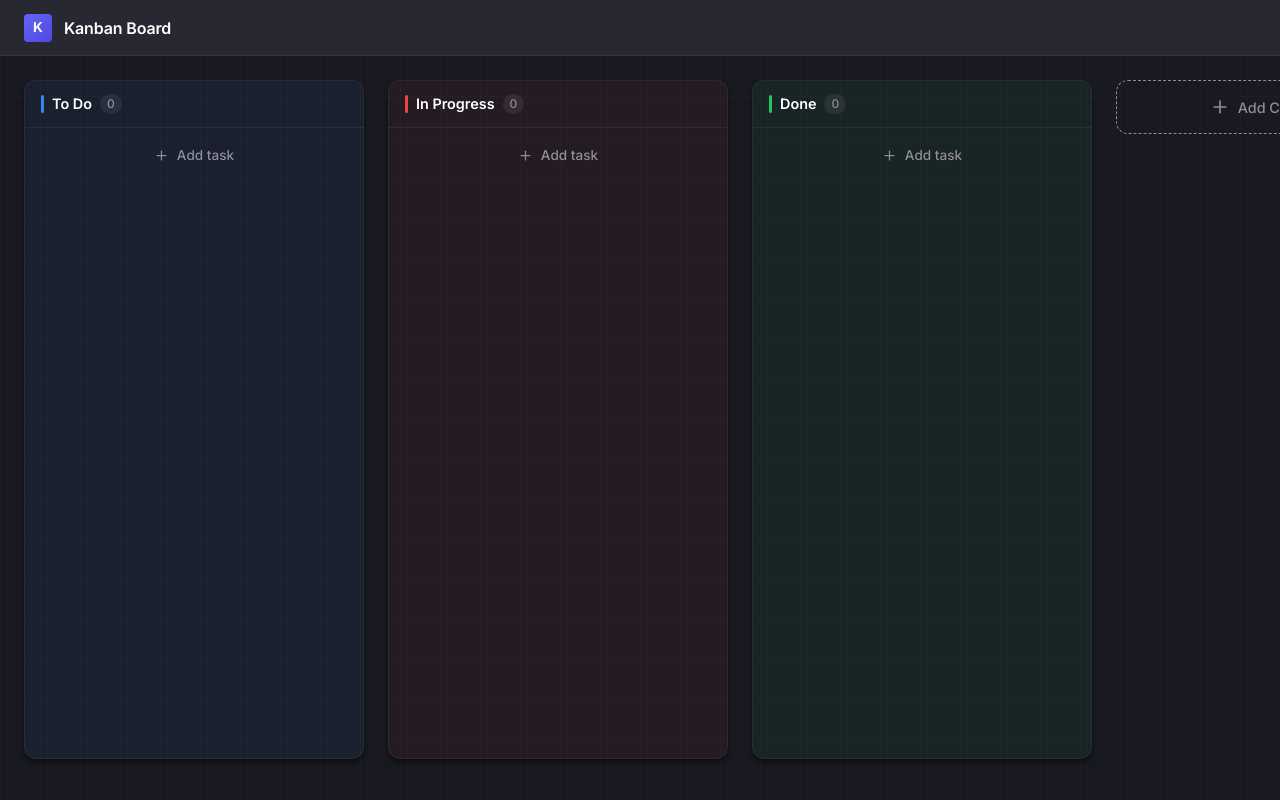
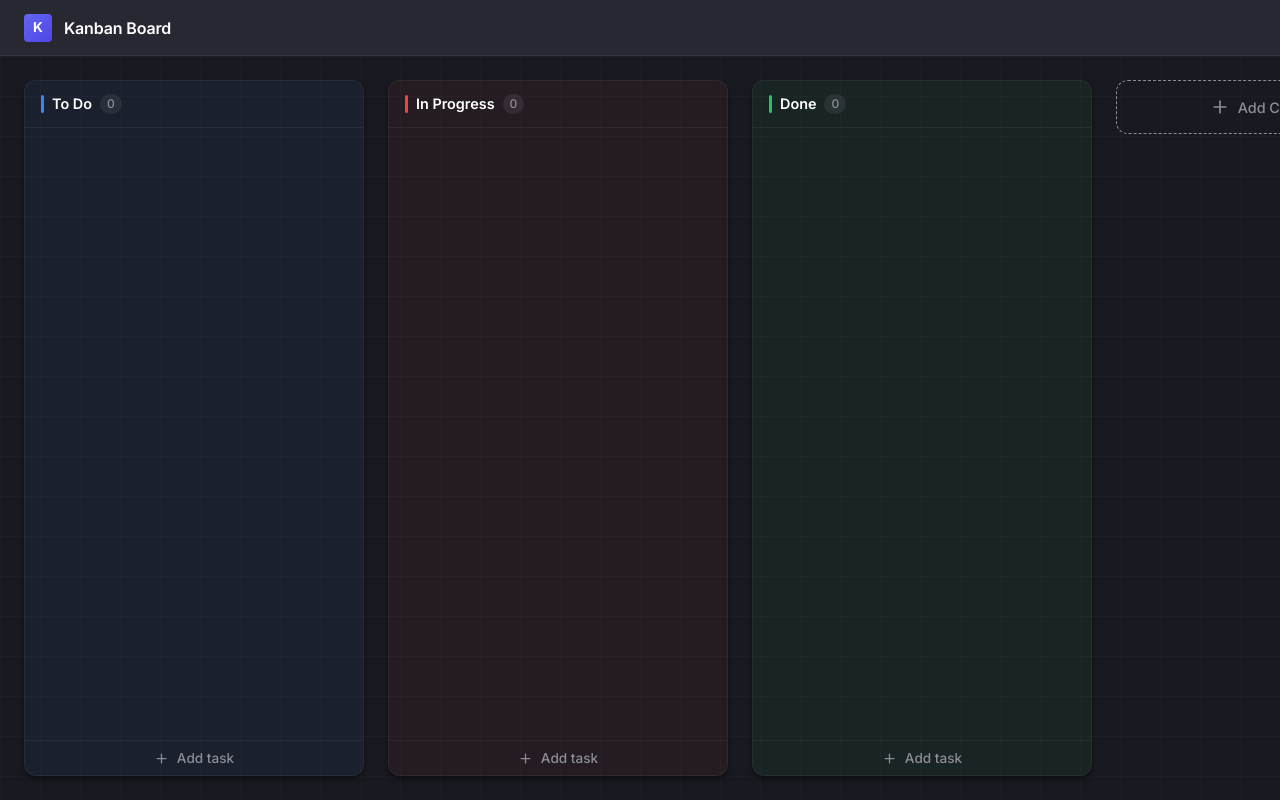
Before and after one commit to brjahanbani/Kanban-Task-Manager-Board, a React (Vite) app: page / in a window 1280 px wide. Built offline with nearby package versions, Linux system fonts and the light colour scheme.

Commit message:
feat: implement board column structure with task management capabilities and custom styling 0.0.4v

```diff
--- a/package.json
+++ b/package.json
@@ -1,7 +1,7 @@
 {
   "name": "Kanban-Task-Manager",
   "private": true,
-  "version": "0.0.3",
+  "version": "0.0.4",
   "type": "module",
   "scripts": {
     "dev": "vite",
--- a/src/App.css
+++ b/src/App.css
@@ -8,9 +8,12 @@
 }
 
 .main-content {
-  flex: 1;
+  flex: 1 1 0;      /* grow, shrink, base-0 so it never exceeds 100vh */
+  min-height: 0;    /* critical: allows children to shrink below content size */
   overflow: hidden;
   position: relative;
+  display: flex;    /* pass flex context to board-container */
+  flex-direction: column;
 }
 
 /* Background grid effect for premium feel */
--- a/src/components/Board/Board.css
+++ b/src/components/Board/Board.css
@@ -1,15 +1,20 @@
 .board-container {
   padding: var(--spacing-6);
-  height: calc(100vh - 73px); /* 73px is approx header height */
+  /* Take up all height given by main-content */
+  flex: 1 1 0;
+  min-height: 0;
   overflow-x: auto;
   overflow-y: hidden;
   display: flex;
+  flex-direction: column; /* so .board-columns-wrapper can fill height */
 }
 
 .board-columns-wrapper {
   display: flex;
   gap: var(--spacing-6);
-  height: 100%;
+  flex: 1 1 0;      /* fill board-container height */
+  min-height: 0;    /* let columns shrink */
+  align-items: stretch; /* columns stretch to full available height */
 }
 
 .add-column-wrapper {
--- a/src/components/Column/Column.css
+++ b/src/components/Column/Column.css
@@ -1,3 +1,6 @@
+/* ============================================================
+   Column layout
+   ============================================================ */
 .board-column {
   background-color: var(--col-bg, var(--bg-secondary));
   border-radius: var(--radius-lg);
@@ -5,14 +8,17 @@
   min-width: 340px;
   display: flex;
   flex-direction: column;
-  height: 100%;
-  max-height: calc(100vh - 120px);
+  /* Height is fully controlled by the parent flex container */
+  flex: 0 0 auto;    /* don't grow/shrink width-wise */
+  min-height: 0;     /* allow internal scroll to engage */
   box-shadow: var(--shadow-md);
   border: 1px solid rgba(255, 255, 255, 0.05);
   overflow: hidden;
 }
 
-/* ---- Column header ---- */
+/* ============================================================
+   Column header — drag handle
+   ============================================================ */
 .column-header {
   display: flex;
   align-items: center;
@@ -21,13 +27,12 @@
   border-bottom: 1px solid rgba(255, 255, 255, 0.06);
   cursor: grab;
   user-select: none;
+  flex-shrink: 0;    /* never squish */
 }
 
-.column-header:active {
-  cursor: grabbing;
-}
+.column-header:active { cursor: grabbing; }
 
-/* Coloured accent bar on the left of the header */
+/* Coloured accent bar */
 .column-accent-bar {
   width: 3px;
   height: 18px;
@@ -41,20 +46,23 @@
   align-items: center;
   gap: var(--spacing-2);
   flex: 1;
+  min-width: 0;   /* allow text to truncate */
 }
 
 .column-title {
   font-size: 0.9rem;
   font-weight: 600;
   color: var(--text-primary);
+  white-space: nowrap;
+  overflow: hidden;
+  text-overflow: ellipsis;
 }
 
-/* Bold yellow styling for Force In Progress column */
+/* Bold yellow — Force In Progress */
 .column-title-warning {
   color: #f4c430;
   font-weight: 800;
   font-size: 0.95rem;
-  letter-spacing: -0.01em;
   text-shadow: 0 0 12px rgba(234, 179, 8, 0.55);
   display: flex;
   align-items: center;
@@ -74,6 +82,7 @@
   background-color: rgba(255, 255, 255, 0.07);
   border-radius: var(--radius-full);
   padding: 1px 7px;
+  flex-shrink: 0;
 }
 
 /* Delete button — hidden until hover */
@@ -81,31 +90,60 @@
   opacity: 0;
   transition: opacity var(--transition-fast);
   margin-left: auto;
+  flex-shrink: 0;
 }
+.column-header:hover .col-delete-btn { opacity: 1; }
 
-.column-header:hover .col-delete-btn {
-  opacity: 1;
-}
-
-/* ---- Task list area ---- */
+/* ============================================================
+   Task list — scrollable middle section
+   ============================================================ */
 .column-content {
   padding: var(--spacing-3);
   display: flex;
   flex-direction: column;
   gap: var(--spacing-2);
   overflow-y: auto;
-  flex-grow: 1;
+  flex: 1 1 0;      /* grow and shrink; allows footer to stay pinned */
+  min-height: 0;    /* critical: lets flex children shrink below content size */
 }
 
-/* ---- Add task form ---- */
+/* ============================================================
+   Column footer — NEVER scrolls; always pinned to bottom
+   ============================================================ */
+.column-footer {
+  flex-shrink: 0;
+  border-top: 1px solid rgba(255, 255, 255, 0.05);
+}
+
+/* ── "+ Add task" trigger button ── */
+.add-task-btn {
+  display: flex;
+  align-items: center;
+  justify-content: center;
+  gap: var(--spacing-2);
+  padding: 0.55rem var(--spacing-3);
+  color: var(--text-secondary);
+  background-color: transparent;
+  font-size: 0.85rem;
+  font-weight: 500;
+  width: 100%;
+  transition: background-color var(--transition-fast), color var(--transition-fast);
+}
+.add-task-btn:hover {
+  background-color: rgba(255, 255, 255, 0.05);
+  color: var(--text-primary);
+}
+
+/* ── Add-task form (inside footer) ── */
 .add-task-container {
   background-color: var(--bg-secondary);
   padding: var(--spacing-3);
-  border-radius: var(--radius-md);
-  border: 1px solid var(--accent-color);
   display: flex;
   flex-direction: column;
   gap: var(--spacing-2);
+  /* Limit height so it can scroll internally if viewport is tiny */
+  max-height: 50vh;
+  overflow-y: auto;
 }
 
 .add-task-input,
@@ -121,29 +159,13 @@
   transition: border-color var(--transition-fast);
 }
 
-.add-task-input {
-  font-size: 0.9rem;
-  font-weight: 600;
-}
-
-.add-task-textarea {
-  resize: none;
-  min-height: 52px;
-  font-size: 0.8rem;
-}
+.add-task-input { font-size: 0.9rem; font-weight: 600; }
+.add-task-textarea { resize: none; min-height: 52px; font-size: 0.8rem; }
 
 .add-task-input:focus,
-.add-task-textarea:focus {
-  border-color: var(--accent-color);
-}
+.add-task-textarea:focus { border-color: var(--accent-color); }
 
-.add-task-actions {
-  display: flex;
-  align-items: center;
-  gap: var(--spacing-2);
-}
-
-/* Deadline field inside add-task form */
+/* Deadline field */
 .deadline-field {
   display: flex;
   flex-direction: column;
@@ -170,30 +192,53 @@
   background: none;
   text-align: left;
   padding: 0;
+  cursor: pointer;
+  font-family: inherit;
   transition: color var(--transition-fast);
 }
+.clear-deadline-btn:hover { color: var(--text-secondary); }
 
-.clear-deadline-btn:hover {
+/* Action row */
+.add-task-actions {
+  display: flex;
+  align-items: center;
+  gap: var(--spacing-2);
+  padding-top: var(--spacing-1);
+}
+
+/* Self-contained button styles — no external dependency */
+.footer-btn {
+  display: inline-flex;
+  align-items: center;
+  justify-content: center;
+  padding: 0.35rem 0.85rem;
+  border-radius: var(--radius-md);
+  font-size: 0.85rem;
+  font-weight: 500;
+  font-family: inherit;
+  cursor: pointer;
+  transition: background-color var(--transition-fast), opacity var(--transition-fast);
+}
+
+.footer-btn.primary {
+  background-color: var(--accent-color);
+  color: #fff;
+}
+.footer-btn.primary:hover { background-color: var(--accent-hover); }
+
+.footer-btn.ghost {
+  background-color: transparent;
   color: var(--text-secondary);
 }
-
-/* ---- "+ Add task" trigger button ---- */
-.add-task-btn {
-  display: flex;
-  align-items: center;
-  justify-content: center;
-  gap: var(--spacing-2);
-  padding: 0.45rem var(--spacing-3);
-  border-radius: var(--radius-md);
-  color: var(--text-secondary);
-  background-color: transparent;
-  font-size: 0.85rem;
-  font-weight: 500;
-  width: 100%;
-  transition: background-color var(--transition-fast), color var(--transition-fast);
+.footer-btn.ghost:hover {
+  background-color: rgba(255, 255, 255, 0.06);
+  color: var(--text-primary);
 }
 
-.add-task-btn:hover {
-  background-color: rgba(255, 255, 255, 0.05);
-  color: var(--text-primary);
+/* ============================================================
+   Keyframes (shared with TaskCard warning)
+   ============================================================ */
+@keyframes pulse-warning {
+  0%, 100% { opacity: 1; }
+  50%       { opacity: 0.5; }
 }
--- a/src/components/Column/Column.tsx
+++ b/src/components/Column/Column.tsx
@@ -22,7 +22,6 @@ export const BoardColumn: React.FC<ColumnProps> = ({ column, tasks }) => {
   // Returns a datetime-local string 24h from now (the default)
   const defaultDeadline = () => {
     const d = new Date(Date.now() + 24 * 60 * 60 * 1000);
-    // Format: YYYY-MM-DDTHH:mm  (datetime-local expects this)
     return d.toISOString().slice(0, 16);
   };
 
@@ -39,7 +38,6 @@ export const BoardColumn: React.FC<ColumnProps> = ({ column, tasks }) => {
     data: { type: 'Column', column },
   });
 
-  // Resolve theme by canonical ID first, then fall back to title keyword matching
   const isForceInProgress = column.title.toLowerCase().includes('force') &&
     column.title.toLowerCase().includes('progress');
 
@@ -115,7 +113,7 @@ export const BoardColumn: React.FC<ColumnProps> = ({ column, tasks }) => {
     setIsAddingTask(false);
   };
 
-  // Stop ALL keyboard events inside the add-task form from bubbling to dnd-kit
+  // Stop ALL keyboard events inside the form from bubbling to dnd-kit
   const stopKeys = (e: React.KeyboardEvent) => e.stopPropagation();
 
   return (
@@ -140,17 +138,19 @@ export const BoardColumn: React.FC<ColumnProps> = ({ column, tasks }) => {
         </button>
       </div>
 
-      {/* Tasks list */}
+      {/* ── Scrollable task list ── */}
       <div className="column-content">
         <SortableContext items={tasksIds}>
           {tasks.map((task) => (
             <TaskCard key={task.id} task={task} showWarning={isForceInProgress} />
           ))}
         </SortableContext>
+      </div>
 
-        {/* Add task form */}
+      {/* ── Sticky footer: always visible, never scrolls away ── */}
+      <div className="column-footer" onPointerDown={(e) => e.stopPropagation()}>
         {isAddingTask ? (
-          <div className="add-task-container" onPointerDown={(e) => e.stopPropagation()}>
+          <div className="add-task-container">
             <input
               autoFocus
               className="add-task-input"
@@ -184,10 +184,10 @@ export const BoardColumn: React.FC<ColumnProps> = ({ column, tasks }) => {
               </button>
             </div>
             <div className="add-task-actions">
-              <button className="btn btn-primary btn-sm" onClick={handleAddTask}>
+              <button className="footer-btn primary" onClick={handleAddTask}>
                 Add task
               </button>
-              <button className="btn btn-ghost btn-sm" onClick={handleCancelAdd}>
+              <button className="footer-btn ghost" onClick={handleCancelAdd}>
                 Cancel
               </button>
             </div>
--- a/src/components/TaskCard/TaskCard.css
+++ b/src/components/TaskCard/TaskCard.css
@@ -7,7 +7,7 @@
   position: relative;
   border: 1px solid var(--task-border, var(--bg-tertiary));
   transition: box-shadow var(--transition-fast), border-color var(--transition-fast), background-color var(--transition-fast);
-  min-height: 70px;
+  /* min-height: 70px; */
   display: flex;
   flex-direction: column;
   gap: var(--spacing-2);
@@ -202,6 +202,9 @@
   border-radius: var(--radius-sm);
   padding: 3px 7px;
   margin-top: 2px;
+  white-space: nowrap;      /* never wraps onto a second line */
+  overflow: hidden;
+  text-overflow: ellipsis;
 }
 
 .deadline-icon {
```
